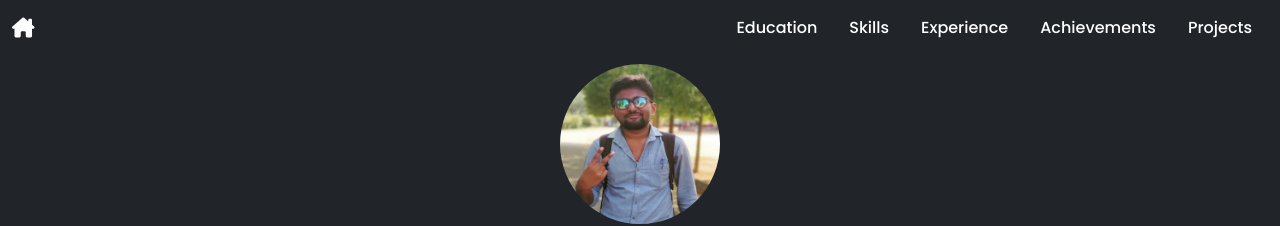
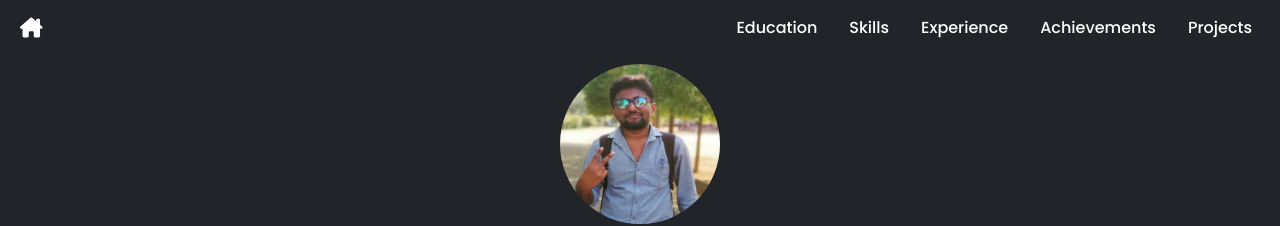
Before and after one commit to darshanv237/darshanv237.github.io, a React (Create React App) app: page / in a window 1280 px wide. Shown: the top 226 px of the page. Built offline with nearby package versions, Linux system fonts and the light colour scheme.

Commit message:
navbar-corrections

```diff
--- a/src/Components/Home/Navbar.jsx
+++ b/src/Components/Home/Navbar.jsx
@@ -11,7 +11,7 @@ const Navbar = () => {
       >
         <div className="container-fluid d-flex">
           <HashLink
-            className="navbar-brand d-none d-lg-block text-white"
+            className="navbar-brand px-2 d-none d-lg-block text-white"
             id="nav_home"
             role="tab"
             aria-selected="true"
```
